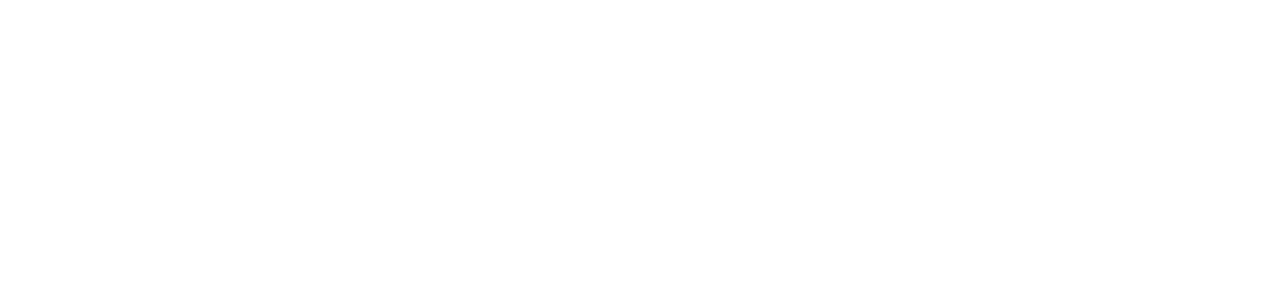
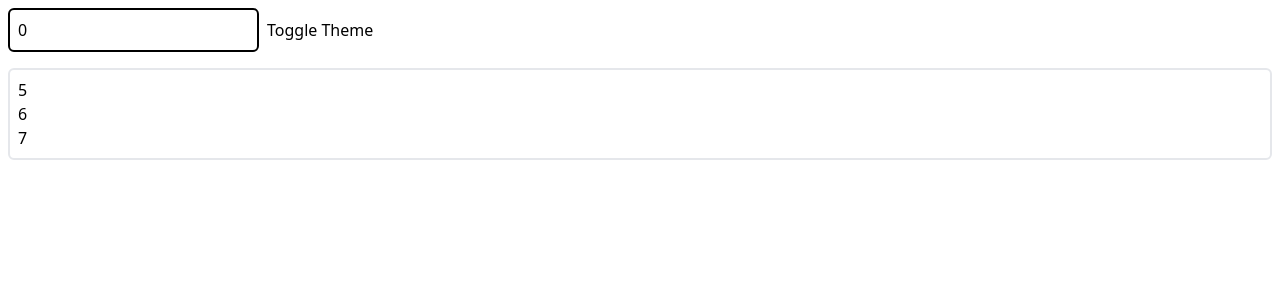
Before and after one commit to Manas0410/React-, a React (Vite) app: page /usecallback in a window 1280 px wide. Before the commit this address had no page. Shown: the top 300 px of the page. Built offline with nearby package versions, Linux system fonts and the light colour scheme.

Commit message:
usecallback , memo

```diff
--- a/src/App.tsx
+++ b/src/App.tsx
@@ -13,6 +13,7 @@
 import TitleAndFuzzySearch from "./TitleAndFuzzySearch/TitleAndFuzzySearch";
 import ProgressBar from "./ProgressBar/ProgressBar";
 import UseMemo from "./Hooks/UseMemo";
+import UseCallBack from "./Hooks/UseCallBack";
 
 const App = () => {
   return (
@@ -36,6 +37,7 @@
         <Route path="/TitleAndFuzzySearch" element={<TitleAndFuzzySearch />} />
         <Route path="/progressbar" element={<ProgressBar />} />
         <Route path="/usememo" element={<UseMemo />} />
+        <Route path="/usecallback" element={<UseCallBack />} />
       </Routes>
     </Router>
   );
--- /dev/null
+++ b/src/Hooks/List.tsx
@@ -0,0 +1,24 @@
+import { useEffect, useState } from "react";
+
+const List = ({
+  getItems,
+}: {
+  getItems: (incrementor: number) => number[];
+}) => {
+  const [items, setItems] = useState<number[]>([]);
+
+  useEffect(() => {
+    setItems(getItems(5));
+    console.log("List component rendered");
+  }, [getItems]);
+
+  return (
+    <div>
+      {items.map((item) => (
+        <div key={item}>{item}</div>
+      ))}
+    </div>
+  );
+};
+
+export default List;
--- /dev/null
+++ b/src/Hooks/UseCallBack.tsx
@@ -0,0 +1,60 @@
+// useCallback is a React Hook used to memoize a function, so the same function instance is returned unless dependencies change.
+
+import { useCallback, useMemo, useState } from "react";
+import List from "./List";
+
+const UseCallBack = () => {
+  const [number, setNumber] = useState(0);
+  const [dark, setDark] = useState(false);
+
+  // this function will be recreted everytime the component re-renders
+  // const getItems = () => [number, number + 1, number + 2];
+
+  // using useCallback to memoize the function so that it is not recreated on every render
+
+  // const getItems = useMemo(() => {
+  //   return () => [number, number + 1, number + 2];
+  // }, [number]);
+
+  const getItems = useCallback(
+    (incrementor: number) => {
+      return [
+        number + incrementor,
+        number + 1 + incrementor,
+        number + 2 + incrementor,
+      ];
+    },
+    [number]
+  );
+
+  const themeStyles = useMemo(() => {
+    return {
+      backgroundColor: dark ? "black" : "white",
+      color: dark ? "white" : "black",
+    };
+  }, [dark]);
+
+  return (
+    <div style={themeStyles}>
+      <input
+        className="border-2 border-black rounded-md p-2 m-2"
+        type="number"
+        value={number}
+        onChange={(e) => setNumber(parseInt(e.target.value))}
+      />
+      <button onClick={() => setDark(!dark)}>Toggle Theme</button>
+      <div
+        style={themeStyles}
+        className="border-2 border-green-500 rounded-md p-2 m-2"
+      >
+        <List getItems={getItems} />
+      </div>
+    </div>
+  );
+};
+
+export default UseCallBack;
+
+// the difference between useMemo and useCallback is that useMemo is used to memoize a value, while useCallback is used to memoize a function.
+// useMemo returns a memoized value, while useCallback returns a memoized function.
+// useMemo is useful when you want to avoid expensive calculations on every render, while useCallback is useful when you want to avoid recreating functions on every render.
--- /dev/null
+++ b/src/Hooks/memo/MemoChild.tsx
@@ -0,0 +1,6 @@
+const MemoChild = ({ count }: { count: number }) => {
+  console.log("child rerendered");
+  return <div>Child Count: {count}</div>;
+};
+
+export default MemoChild;
--- /dev/null
+++ b/src/Hooks/memo/MemoParent.tsx
@@ -0,0 +1,26 @@
+// Higherv order componennt in react that prevents unneccessary rerenders
+// when props dont change child component will not rerender
+// use shallow comparison to check if props have changed
+
+import { useState } from "react";
+import MemoChild from "./MemoChild";
+
+const MemoParent = () => {
+  const [parentCount, setParentCount] = useState(0);
+  const [childCount, setChildCount] = useState(0);
+  return (
+    <div>
+      <button onClick={() => setParentCount(parentCount + 1)}>
+        Inc Parent Count
+      </button>
+      <button onClick={() => setChildCount(childCount + 1)}>
+        Inc Child Count
+      </button>
+      <h1>Parent Count: {parentCount}</h1>
+
+      <MemoChild count={childCount} />
+    </div>
+  );
+};
+
+export default MemoParent;
```
